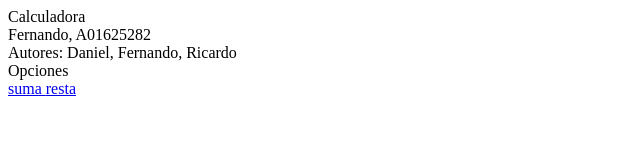
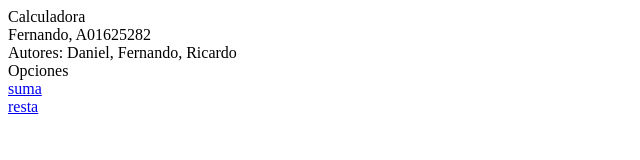
Before and after one commit to FVeraC78/FVeraC78.github.io, a plain HTML site: page index.html in a window 1280 px wide. Shown: the full height of the page, 0-640 px from the left. Drawn offline with Linux system fonts and the light colour scheme.

Commit message:
update index.html #1

```diff
--- a/index.html
+++ b/index.html
@@ -5,5 +5,5 @@ Fernando, A01625282 <br>
 Autores: Daniel, Fernando, Ricardo <br>
 
 Opciones <br>
-<a href="suma.html"> suma </a>
-<a href="resta.html"> resta </a>
+<a href="suma.html"> suma </a><br>
+<a href="resta.html"> resta </a><br>
```
